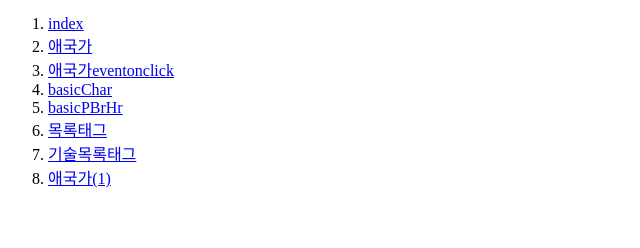
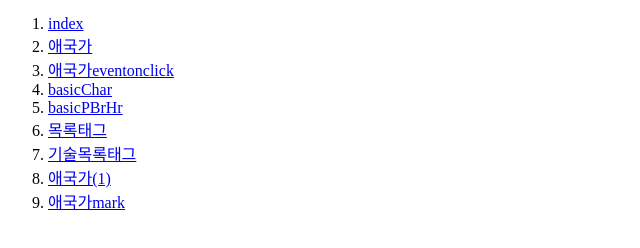
Before and after one commit to ckdprms123/ckdprms123.github.io, a plain HTML site: page index.html in a window 1280 px wide. Shown: the part 156-404 px from the top of the page, without its empty margins (0-640 px from the left). Drawn offline with Linux system fonts and the light colour scheme.

Commit message:
Update index.html

```diff
--- a/index.html
+++ b/index.html
@@ -17,6 +17,7 @@
 <li><a href="https://ckdprms12.github.io/76.html" target="_blank">목록태그</a></li>
 <li><a href="https://ckdprms12.github.io/82.html" target="_blank">기술목록태그</a></li>
 <li><a href="https://ckdprms12.github.io/headBasic.html" target="_blank">애국가(1)</a></li>
+<li><a href="https://ckdprms123.github.io/애국가mark.html" target="_blank">애국가mark</a></li>
 </ol>
 </body>
 </html>
```
